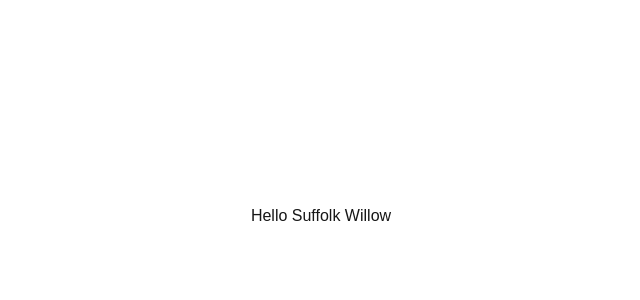
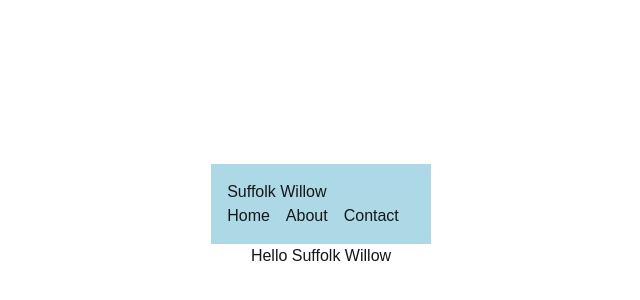
Before and after one commit to intvn/willow-fence-2, a Next.js app: page / in a window 1280 px wide. Shown: the part 184-484 px from the top of the page, without its empty margins (319-959 px from the left). Built offline with nearby package versions, Linux system fonts and the light colour scheme.

Commit message:
add header

```diff
--- a/app/page.tsx
+++ b/app/page.tsx
@@ -1,8 +1,10 @@
 // pages/hello.js
+import Header from '../components/Header';
 
 export default function HelloWorld() {
   return (
-    <div style={{ display: 'flex', justifyContent: 'center', alignItems: 'center', height: '100vh' }}>
+    <div style={{ display: 'flex', flexDirection: 'column', justifyContent: 'center', alignItems: 'center', height: '100vh' }}>
+      <Header />
       <h1>Hello Suffolk Willow</h1>
     </div>
   );
--- /dev/null
+++ b/components/Header.js
@@ -0,0 +1,18 @@
+// components/Header.js
+import Link from 'next/link';
+
+const Header = () => {
+  return (
+    <header style={{ backgroundColor: 'lightblue', padding: '1rem' }}>
+      <h1>Suffolk Willow</h1>
+      <nav>
+        <Link href="/" style={{ marginRight: '1rem' }}>Home</Link>
+        <Link href="/about" style={{ marginRight: '1rem' }}>About</Link>
+        <Link href="/contact" style={{ marginRight: '1rem' }}>Contact</Link>
+      </nav>
+    </header>
+  );
+};
+
+
+export default Header;
```
